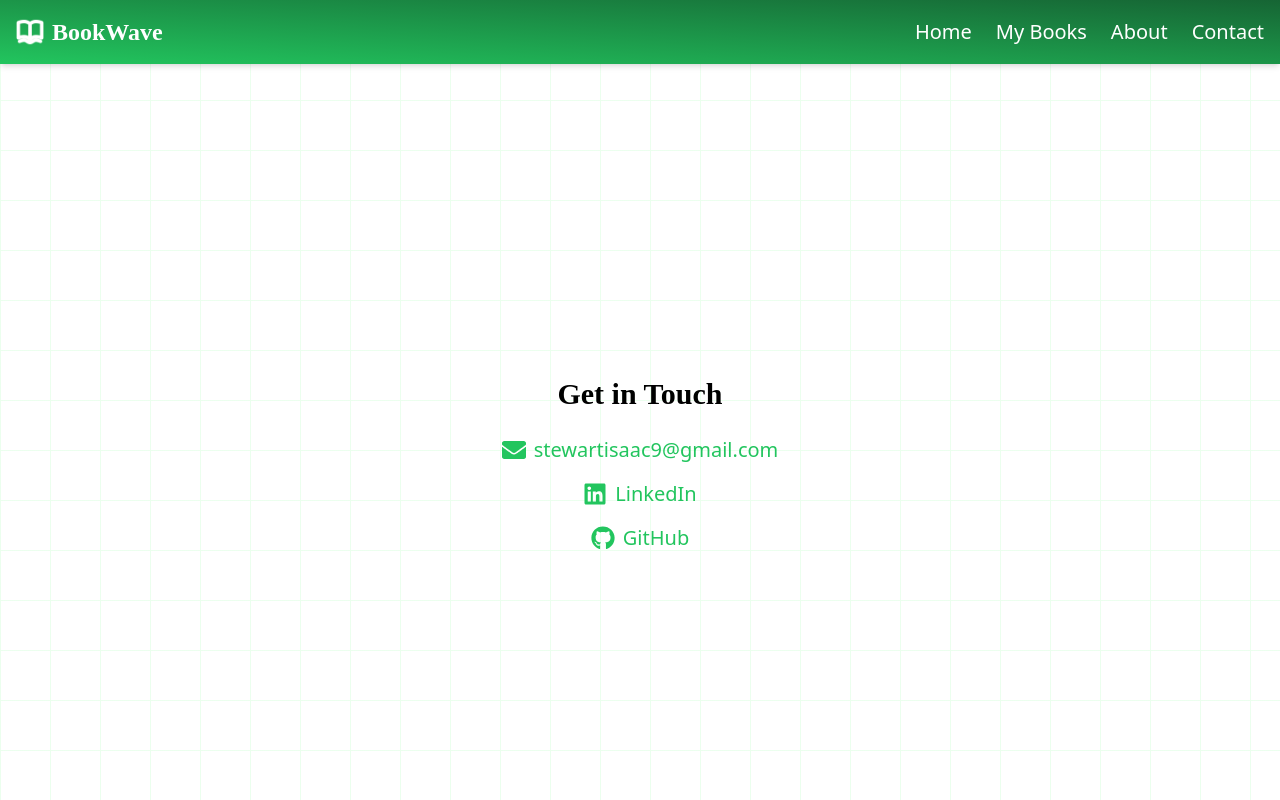
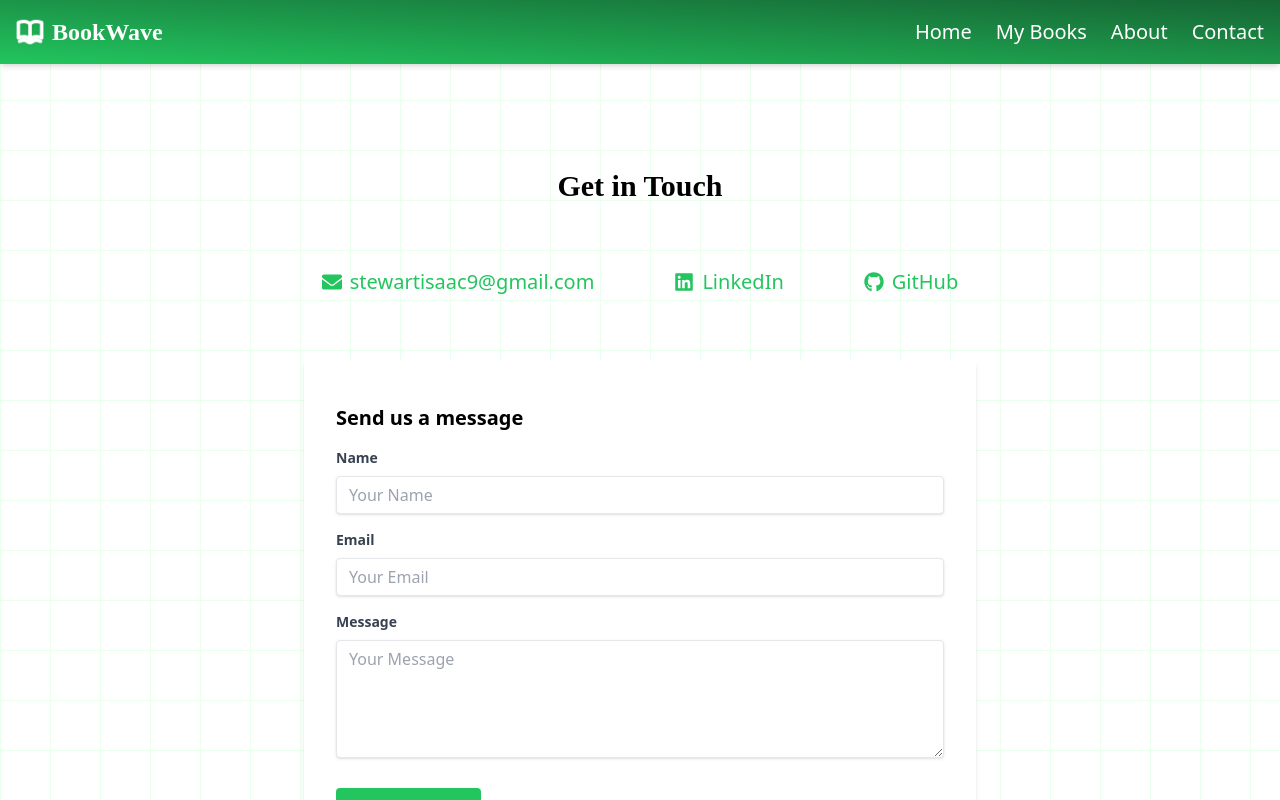
Before and after one commit to StewartIsaac/BookWave, a React (Vite) app: page /contact in a window 1280 px wide. Shown: the top 800 px of the page. Built offline with nearby package versions, Linux system fonts and the light colour scheme.

Commit message:
feat: Contact form

```diff
--- a/src/components/ContactPage.jsx
+++ b/src/components/ContactPage.jsx
@@ -1,20 +1,56 @@
-import React from "react";
+import React, { useState } from "react";
 import Navbar from "./Navbar";
 import Footer from "./Footer";
 import { FaEnvelope, FaLinkedin, FaGithub } from "react-icons/fa";
+import { toast } from "react-toastify";
 
 const ContactPage = () => {
+  // State to manage form inputs
+  const [formData, setFormData] = useState({
+    name: "",
+    email: "",
+    message: "",
+  });
+
+  const handleChange = (e) => {
+    const { name, value } = e.target;
+    setFormData((prevData) => ({
+      ...prevData,
+      [name]: value,
+    }));
+  };
+
+  const handleSubmit = (e) => {
+    e.preventDefault();
+
+    // Check if all fields are filled
+    if (!formData.name || !formData.email || !formData.message) {
+      toast.error("Please fill in all fields.");
+      return;
+    }
+
+    // Simulate form submission (Here you can integrate an email service)
+    toast.success("Message sent successfully!");
+
+    // Reset form after submission
+    setFormData({
+      name: "",
+      email: "",
+      message: "",
+    });
+  };
+
   return (
     <>
       <Navbar />
       <div className="min-h-screen flex flex-col justify-center items-center bg-transparent p-6">
-        <h2 className="text-3xl font-bold mb-6">Get in Touch</h2>
-        <div className="flex flex-col items-center space-y-4">
+        <h2 className="text-3xl font-bold mt-20 mb-4 ">Get in Touch</h2>
+        <div className="flex flex-col items-center justify-center space-y-4 md:gap-20 mt-8 mb-16 md:flex-row">
           <a
-            href="mailto:youremail@example.com"
-            className="flex items-center space-x-2 font-sans text-green-500 hover:text-green-800 transition-colors"
+            href="mailto:stewartisaac9@gmail.com"
+            className="flex items-center space-x-2 font-sans text-green-500 hover:text-green-800 transition-colors mt-4"
           >
-            <FaEnvelope className="text-2xl" />
+            <FaEnvelope className="text-xl" />
             <span className="text-xl font-sans">stewartisaac9@gmail.com</span>
           </a>
           <a
@@ -23,7 +59,7 @@ const ContactPage = () => {
             rel="noopener noreferrer"
             className="flex items-center space-x-2 text-green-500 hover:text-green-800 transition-colors"
           >
-            <FaLinkedin className="text-2xl" />
+            <FaLinkedin className="text-xl" />
             <span className="text-xl font-sans">LinkedIn</span>
           </a>
           <a
@@ -32,10 +68,65 @@ const ContactPage = () => {
             rel="noopener noreferrer"
             className="flex items-center space-x-2 text-green-500 hover:text-green-800 transition-colors"
           >
-            <FaGithub className="text-2xl" />
+            <FaGithub className="text-xl" />
             <span className="text-xl font-sans">GitHub</span>
           </a>
         </div>
+
+        {/* Contact Form */}
+        <form
+          className="bg-white shadow-md rounded px-8 pt-6 pb-8 mb-20 w-full md:max-w-2xl max-w-md"
+          onSubmit={handleSubmit}
+        >
+          <div className="mb-4">
+            <p className="text-xl font-bold mt-5">Send us a message</p>
+            <label className="block text-gray-700 text-sm font-bold mb-2" htmlFor="name">
+              Name
+            </label>
+            <input
+              type="text"
+              name="name"
+              value={formData.name}
+              onChange={handleChange}
+              placeholder="Your Name"
+              className="shadow appearance-none border rounded w-full py-2 px-3 text-gray-700 leading-tight focus:outline-none focus:shadow-outline"
+            />
+          </div>
+          <div className="mb-4">
+            <label className="block text-gray-700 text-sm font-bold mb-2" htmlFor="email">
+              Email
+            </label>
+            <input
+              type="email"
+              name="email"
+              value={formData.email}
+              onChange={handleChange}
+              placeholder="Your Email"
+              className="shadow appearance-none border rounded w-full py-2 px-3 text-gray-700 leading-tight focus:outline-none focus:shadow-outline"
+            />
+          </div>
+          <div className="mb-6">
+            <label className="block text-gray-700 text-sm font-bold mb-2" htmlFor="message">
+              Message
+            </label>
+            <textarea
+              name="message"
+              value={formData.message}
+              onChange={handleChange}
+              placeholder="Your Message"
+              rows="5"
+              className="shadow appearance-none border rounded w-full py-2 px-3 text-gray-700 leading-tight focus:outline-none focus:shadow-outline"
+            ></textarea>
+          </div>
+          <div className="flex items-center justify-between">
+            <button
+              type="submit"
+              className="bg-green-500 hover:bg-green-700 text-white font-bold py-2 px-4 rounded focus:outline-none focus:shadow-outline"
+            >
+              Send Message
+            </button>
+          </div>
+        </form>
       </div>
       <Footer />
     </>
```
